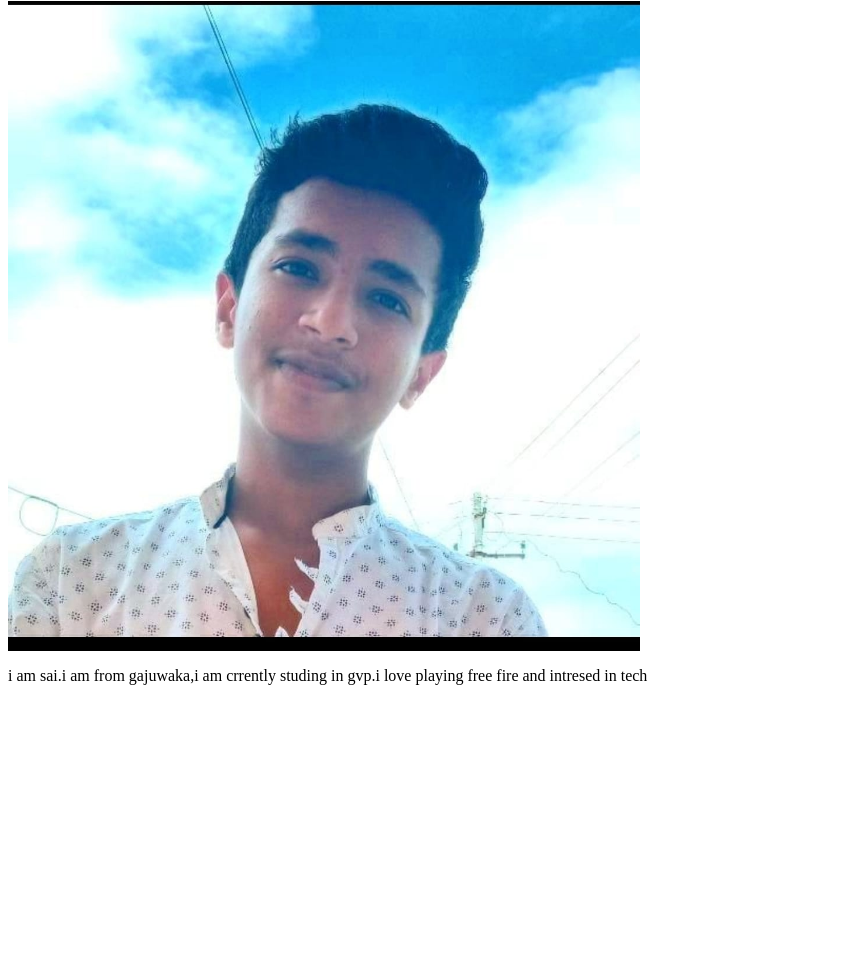
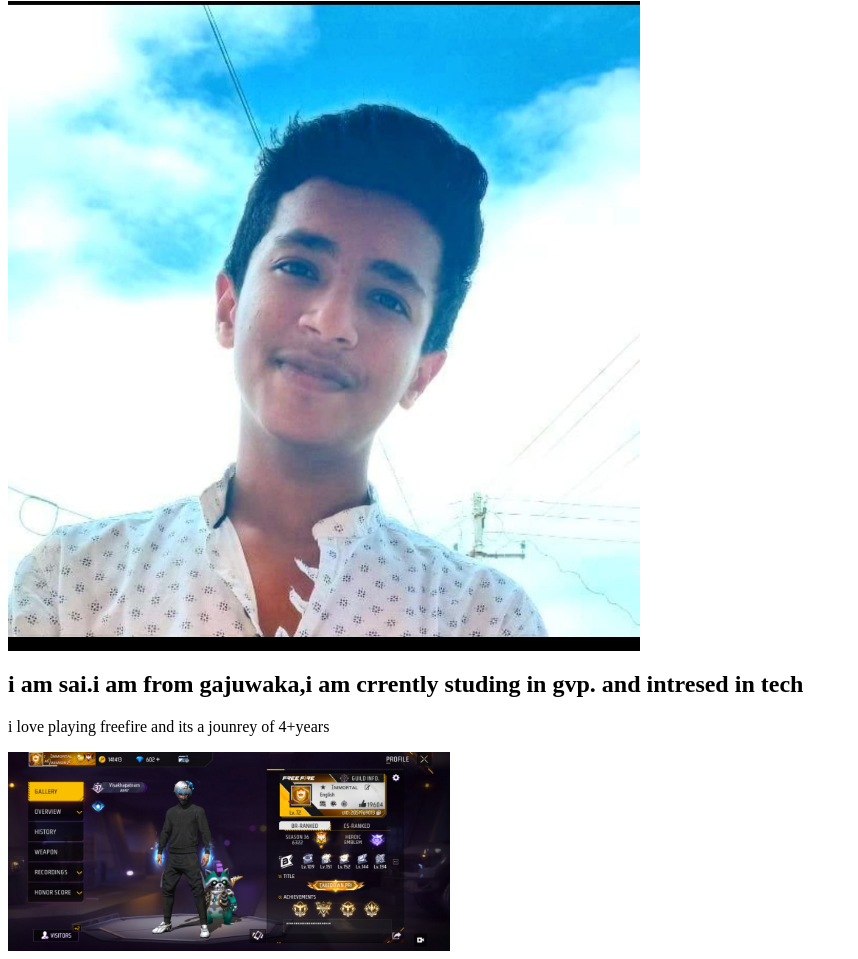
Before and after one commit to gangadharsaimanitanka/sai, a plain HTML site: page index.html in a window 1280 px wide. Shown: the part 105-1064 px from the top of the page, without its empty margins (0-858 px from the left). Before the commit the page ends 806 px from the top, so only its background shows below. Drawn offline with Linux system fonts and the light colour scheme.

Commit message:
Add files via upload

```diff
--- a/index.html
+++ b/index.html
@@ -9,7 +9,11 @@ i am gangadhar sai ,an ordinary person
 <h1> just anthusiastic in tech
 </h1>
 <img width="50%" src="SAI.jpg">
-<p>
-i am sai.i am from gajuwaka,i am crrently studing in gvp.i love playing free fire and intresed in tech
+<h2>
+i am sai.i am from gajuwaka,i am crrently studing in gvp. and intresed in tech
+</h2>
+<p>i love playing freefire and its a jounrey of 4+years </p>
+<img width="35%" src="freefire.jpg"
+
 </body>
 </html>
```
Also changed, not shown: freefire.jpg (added).
